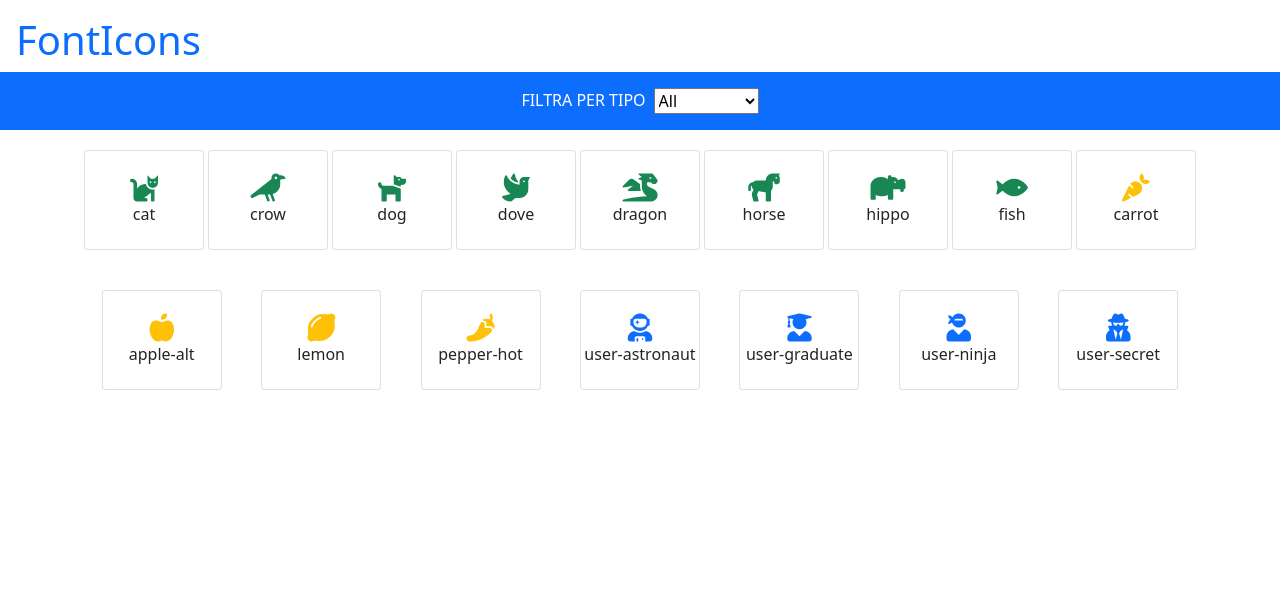
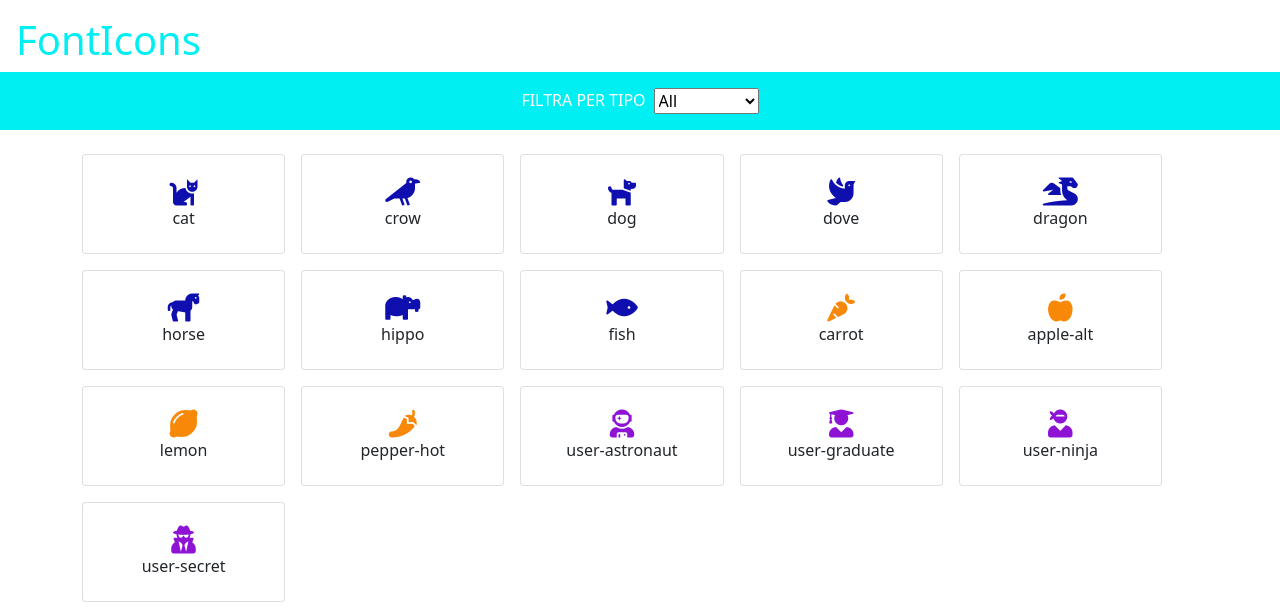
Before and after one commit to flashbLack98/js-es6-icons, a plain HTML site: page index.html in a window 1280 px wide. Drawn offline with nearby package versions, Linux system fonts and the light colour scheme.

Commit message:
complete

```diff
--- a/css/style.css
+++ b/css/style.css
@@ -1,8 +1,16 @@
+:root{
+    --bs-success-rgb: 15, 15, 175;
+    --bs-warning-rgb: 248, 136, 8;
+    --bs-primary-rgb: 142, 19, 212;
+    --bs-danger-rgb:0, 239, 243 ;
+}
+
+
 .card{
     display: flex;
     justify-content: center;
     align-items: center;
     height: 100px;
-    width: 120px;
-    margin: 20px 0;
+    width: calc(100% / 5 - 20px);
+
 }
--- a/index.html
+++ b/index.html
@@ -15,9 +15,9 @@
 <body>
     <header>
         <div>
-            <h1 class="text-primary pt-3 ps-3">FontIcons</h1>
+            <h1 class="text-danger pt-3 ps-3">FontIcons</h1>
         </div>
-        <div class="d-flex justify-content-center bg-primary text-white p-3">FILTRA PER TIPO
+        <div class="d-flex justify-content-center bg-danger text-white p-3">FILTRA PER TIPO
             <select id="select" class="ms-2" name="cars" id="icon">
                 <option value="All">All</option>
                 <option value="Vegetable">Vegetables</option>
@@ -28,7 +28,7 @@
     </header>
 
     <main>
-        <div class="container d-flex justify-content-around flex-wrap">
+        <div class="container d-flex  row-cols-5 flex-wrap gap-3 pt-4">
             <!-- <div class="card">
                 <i class="fas fa-cat fs-3"></i>
                 <p class="m-0">CAT</p>
--- a/js/datiIniziali.js
+++ b/js/datiIniziali.js
@@ -118,7 +118,7 @@ let color = "";
 
 
 
-
+//--------------------------------- INIZIO FUNCTION---------------------------------------------------
 function generazioneCard(tipoArray) {
 
 	container.innerHTML = "";
@@ -152,6 +152,8 @@ function generazioneCard(tipoArray) {
 		container.innerHTML += card;
 	}
 }
+//--------------------------------- FINE FUNCTION ---------------------------------------------------
+
 
 generazioneCard(iconList);
 
```
